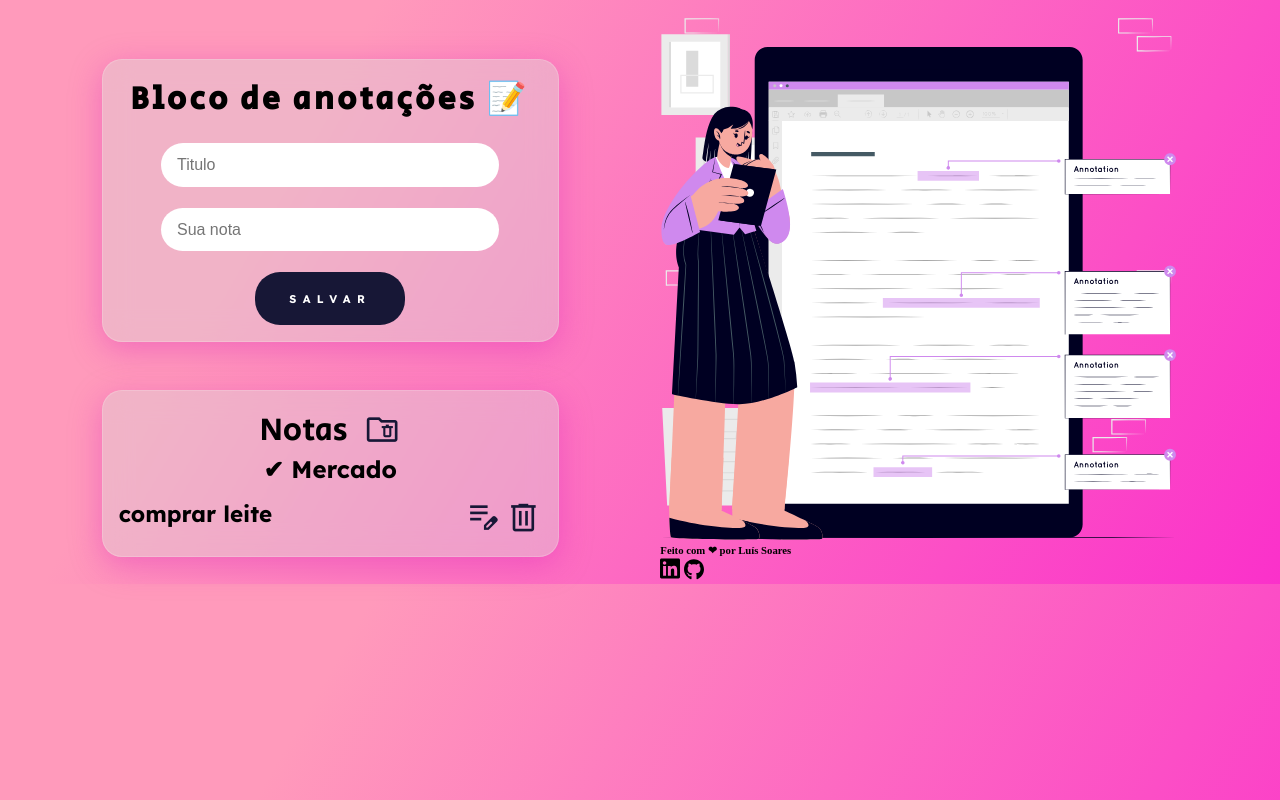
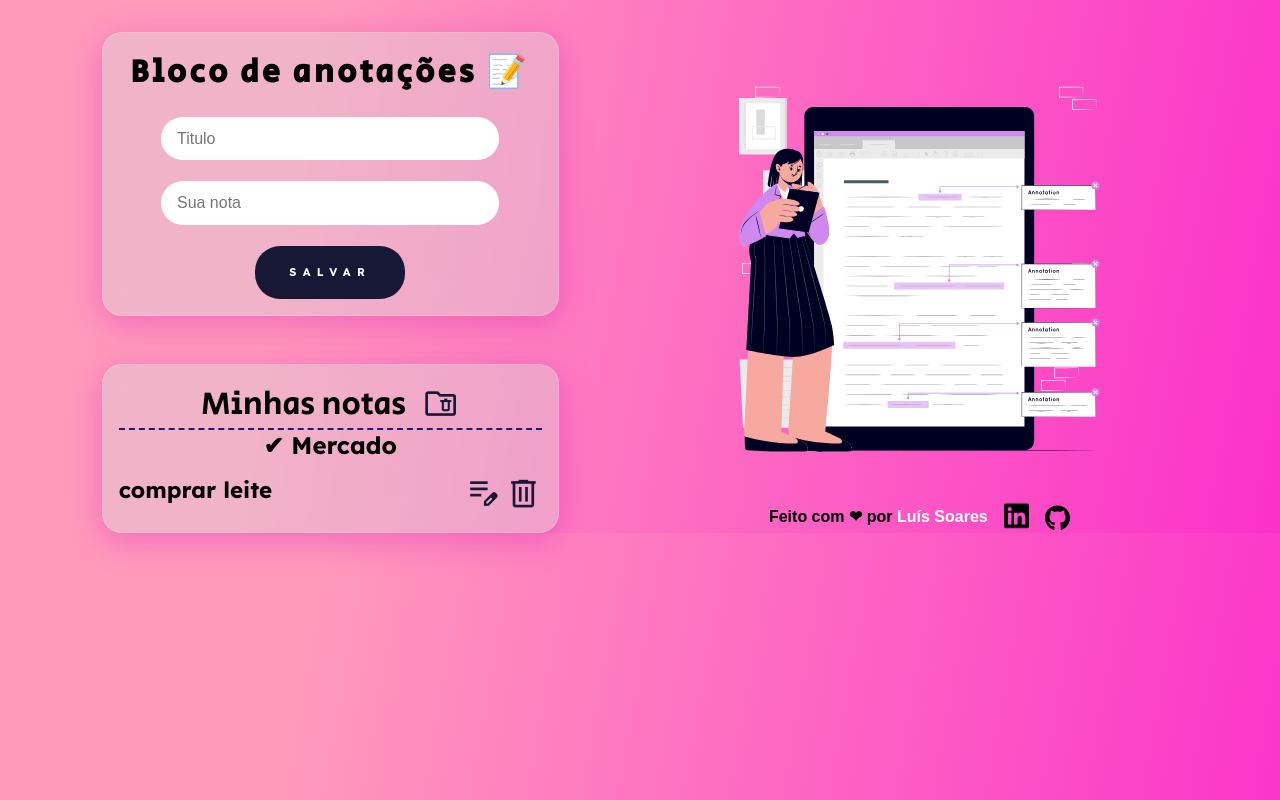
Before and after one commit to Soaressluiss/Notepad, a website built with Vite: page index.html in a window 1280 px wide. Built offline with nearby package versions, Linux system fonts and the light colour scheme; a web font is replaced by a local one.

Commit message:
feat: finishing animations and styles ilustration and dev infos

```diff
--- a/index.html
+++ b/index.html
@@ -10,11 +10,13 @@
   <link
     href="https://fonts.googleapis.com/css2?family=Kantumruy+Pro:wght@500&family=Lexend+Deca:wght@700&family=Secular+One&display=swap"
     rel="stylesheet">
-    <link rel="stylesheet"
-      href="https://fonts.googleapis.com/css2?family=Material+Symbols+Outlined:opsz,wght,FILL,GRAD@20..48,100..700,0..1,-50..200" />
+  <link rel="stylesheet"
+    href="https://fonts.googleapis.com/css2?family=Material+Symbols+Outlined:opsz,wght,FILL,GRAD@20..48,100..700,0..1,-50..200" />
   <link rel="stylesheet" href="./src/assets/styles/globalStyle.css">
   <link rel="stylesheet" href="./src/assets/styles/noteFormStyle.css">
   <link rel="stylesheet" href="./src/assets/styles/variants.css">
+  <link rel="stylesheet" href="./src/assets/styles/ilustration-and-DevInfos.css">
+  <link rel="stylesheet" href="./src/assets/styles/animations.css">
   <title>Notepad</title>
 </head>
 
@@ -30,7 +32,7 @@
       </form>
       <section class="notes">
         <div class="titleNote-deleteAll">
-          <h2>Notas</h2>
+          <h2>Minhas notas</h2>
           <span class="material-symbols-outlined">folder_delete</span>
         </div>
         <div class="notes-content">
@@ -46,12 +48,12 @@
     <section class="container-ilustration-and-devInfos">
       <img src="./src/assets/imgs/girl with notepad.svg" alt="girl with notepad">
       <div class="devInfos">
-        <h6>Feito com ❤ por Luís Soares</h6>
+        <h6>Feito com ❤ por <span class="devName">Luís Soares</span></h6>
         <a href="https://www.linkedin.com/in/luissoaresdeveloper/" target="_blank">
-          <img class="devIcons" src="./src/assets/imgs/linkedin.svg" alt="logo linkedin">
+          <img class="devIcons linkedin" src="./src/assets/imgs/linkedin.svg" alt="logo linkedin">
         </a>
-        <a  href="http://github.com/soaressluiss" target="_blank">
-          <img class="devIcons" src="./src/assets/imgs/github.svg" alt="logo github">
+        <a class="github" href="http://github.com/soaressluiss" target="_blank">
+          <img class="devIcons github" src="./src/assets/imgs/github.svg" alt="logo github">
         </a>
       </div>
 
--- /dev/null
+++ b/src/assets/styles/animations.css
@@ -0,0 +1,35 @@
+@keyframes up {
+
+    0%,
+    100% {
+        transform: translateY(-5px)
+    }
+}
+
+@keyframes fadeUp {
+    0% {
+        transform: translatey(-400px);
+        opacity: 0;
+    }
+
+    100% {
+        opacity: 1;
+        transform: translatey(0px);
+    }
+}
+
+
+@keyframes upDown {
+    0% {
+        transform: translateY(0);
+    }
+
+    50% {
+        transform: translateY(2px);
+    }
+
+    100% {
+        transform: translateY(-2px);
+    }
+
+}
--- a/src/assets/styles/globalStyle.css
+++ b/src/assets/styles/globalStyle.css
@@ -7,11 +7,11 @@
 }
 
 html{
-    background: linear-gradient(120.05deg, #FF9ABB 23.49%, #F902D1 133.81%);
+    background: linear-gradient(100deg, #FF9ABB 23.49%, #F902D1 133.81%);
 }
 
 .container {
     display: flex;
-    align-items: center;
+    align-items: flex-end;
     justify-content: space-evenly;
 }
--- /dev/null
+++ b/src/assets/styles/ilustration-and-DevInfos.css
@@ -0,0 +1,43 @@
+
+
+.container-ilustration-and-devInfos {
+    display: flex;
+    flex-direction: column;
+    align-items: center;
+    gap: 3rem;
+}
+
+/* imagen */
+
+.container-ilustration-and-devInfos>img {
+    width: 70%;
+
+}
+
+/* Dev Infos */
+
+.devInfos {
+    display: flex;
+    flex-direction: row;
+    gap: 1rem;
+    align-items: center;
+}
+
+.devInfos>h6 {
+    font-family: var(--font-devInfo);
+    font-size: 1rem;
+}
+
+.devName {
+    color: white;
+}
+.devIcons {
+    width: 25px;
+
+}
+.linkedin {
+    animation: upDown 2.2s infinite ease;
+}
+.github {
+    animation: upDown 2s infinite ease;
+}
--- a/src/assets/styles/noteFormStyle.css
+++ b/src/assets/styles/noteFormStyle.css
@@ -1,11 +1,3 @@
-@keyframes up {
-
-    0%,
-    100% {
-        transform: translateY(-5px)
-    }
-}
-
 
 
 h1 {
@@ -31,6 +23,7 @@ h1 {
     border: 1px solid rgba(255, 255, 255, 0.18);
     padding: 1rem;
     border-radius: 20px;
+    animation: fadeUp 2s ease forwards;
 
 }
 
@@ -79,7 +72,7 @@ h1 {
     justify-content: center;
     gap: 1rem;
     width: 100%;
-    border-bottom: var(--houve-color) 2px dashed;
+    border-bottom: var(--hover-color) 2px dashed;
 }
 
 .titleNote-deleteAll>h2 {
--- a/src/assets/styles/variants.css
+++ b/src/assets/styles/variants.css
@@ -12,8 +12,3 @@
     --font-devInfo : 'Kantumruy Pro', sans-serif;
 
 }
-
-
-.devIcons {
-    width: 20px;
-}
```
